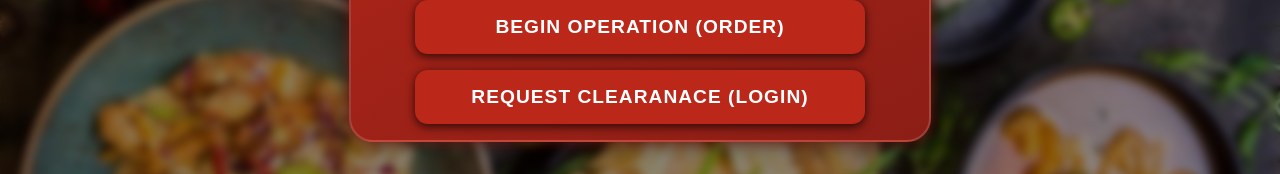
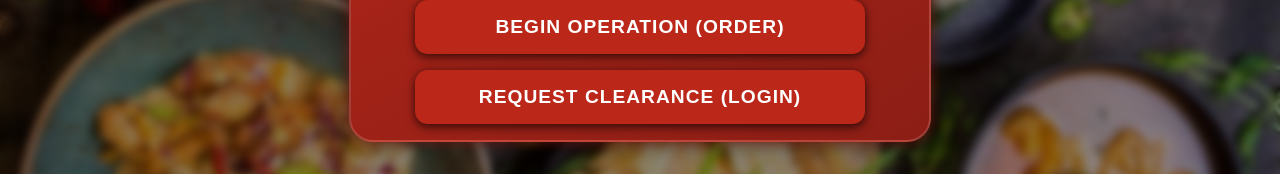
Before and after one commit to CSCE331-Fall-2025/PUBLIC-Project3_BetterTeam, a React (Vite) app in the folder client/: page /any/home in a window 1280 px wide. Shown: the part 605-779 px from the top of the page. Built offline with nearby package versions, Linux system fonts and the light colour scheme; no server answers.

Commit message:
fixed clearance

```diff
--- a/client/src/pages/any/Home.tsx
+++ b/client/src/pages/any/Home.tsx
@@ -21,7 +21,7 @@ function Home() {
 
                 <div className="home-buttons">
                     <button onClick={() => navigate("/Customer/CustomerHome")}>Begin Operation (Order)</button>
-                    <button onClick={() => navigate("/any/login")}>Request Clearanace (Login)</button>
+                    <button onClick={() => navigate("/any/login")}>Request Clearance (Login)</button>
                 </div>
 
             </div>
```
